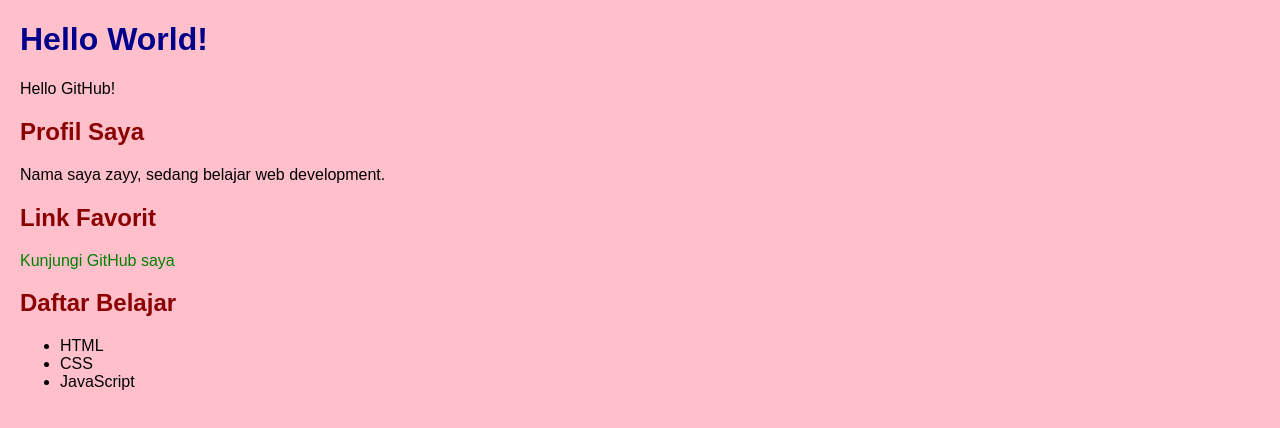
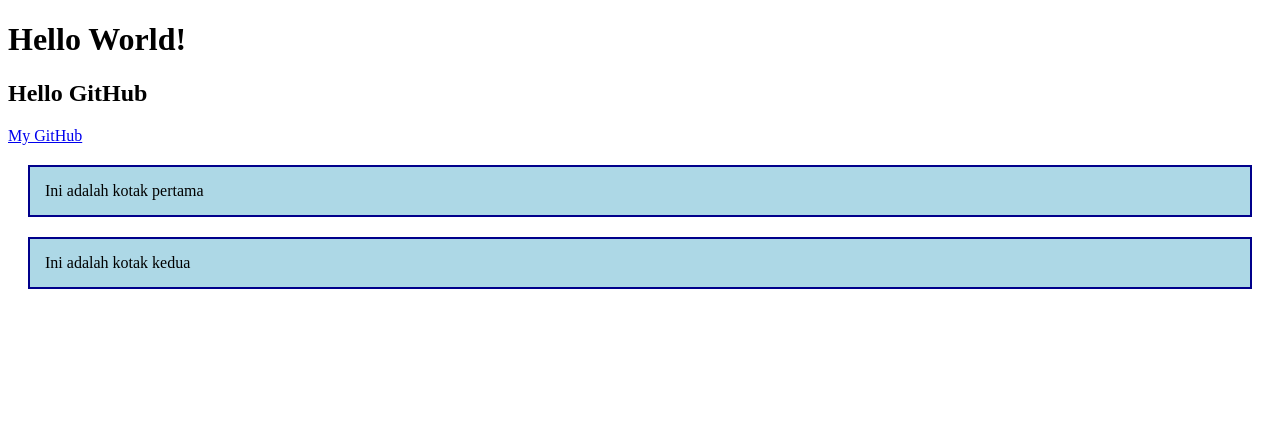
Before and after one commit to yulast1157-ui/work-web, a plain HTML site: page index.html in a window 1280 px wide. Drawn offline with Linux system fonts and the light colour scheme.

Commit message:
update style css

```diff
--- a/index.html
+++ b/index.html
@@ -1,25 +1,17 @@
 <!DOCTYPE html>
 <html lang="en">
-<head><link rel="stylesheet" href="style.css">
+<head>
   <meta charset="UTF-8">
   <meta name="viewport" content="width=device-width, initial-scale=1.0">
-  <title>Belajar Git</title>
+  <title>Hello GitHub</title>
+  <link rel="stylesheet" href="style.css">
 </head>
 <body>
   <h1>Hello World!</h1>
-  <p>Hello GitHub!</p>
+  <h2>Hello GitHub</h2>
+  <a href="https://github.com/yulast1157-ui">My GitHub</a>
+
+  <div class="box">Ini adalah kotak pertama</div>
+  <div class="box">Ini adalah kotak kedua</div>
 </body>
 </html>
-<h2>Profil Saya</h2>
-<p>Nama saya zayy, sedang belajar web development.</p>
-
-<h2>Link Favorit</h2>
-<a href="https://github.com/yulast1157-ui" target="_blank">Kunjungi GitHub saya</a>
-
-<h2>Daftar Belajar</h2>
-<ul>
-  <li>HTML</li>
-  <li>CSS</li>
-  <li>JavaScript</li>
-</ul>
-</body>
--- a/style.css
+++ b/style.css
@@ -1,23 +1,6 @@
-body {
-  font-family: Arial, sans-serif;
-  background-color: pink;
+.box {
+  background-color: lightblue;
+  border: 2px solid darkblue;
   margin: 20px;
-  padding: 0;
+  padding: 15px;
 }
-
-h1 {
-  color: darkblue;
-}
-
-h2 {
-  color: darkred;
-}
-
-a {
-  color: green;
-  text-decoration: none;
-}
-
-a:hover {
-  text-decoration: underline;
-}
```
